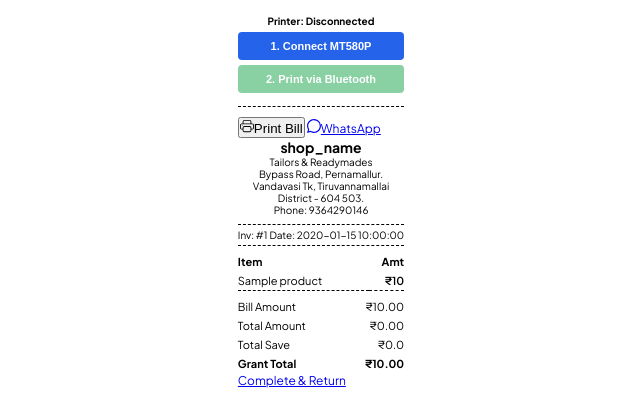
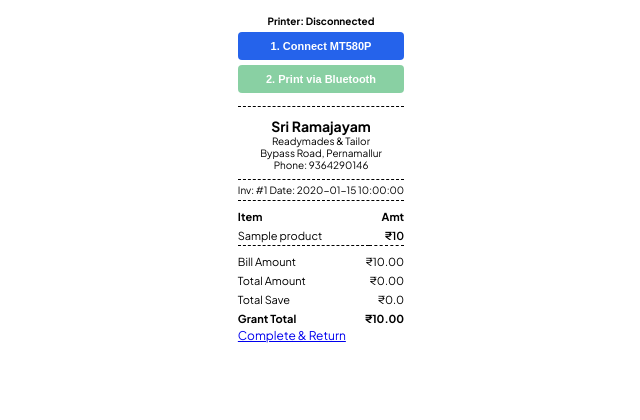
Before and after one commit to bharath7418/Billing, a Flask app: page /bill_show_page/1 in a window 1280 px wide. Shown: the top 420 px of the page, without its empty margins (319-959 px from the left). Run offline with Flask 3, Linux system fonts and the light colour scheme; data comes from the database, SQL or seed files in the repository; tables that the repository leaves empty hold one stand-in row (values such as "Sample post").

Commit message:
testing progress

```diff
--- a/templates/bill_show_page.html
+++ b/templates/bill_show_page.html
@@ -131,7 +131,7 @@
         <button id="btn-bt-print" class="btn-bt" disabled>2. Print via Bluetooth</button>
       </div>
 
-      <!-- Top Action Buttons -->
+      <!-- Top Action Buttons
       <div class="action-panel">
         <button class="btn print-btn" onclick="window.print()">
           <svg width="14" height="14" fill="currentColor" viewBox="0 0 16 16">
@@ -144,16 +144,16 @@
             <path d="M13.601 2.326A7.854 7.854 0 0 0 7.994 0C3.627 0 .068 3.558.064 7.926c0 1.399.366 2.76 1.057 3.965L0 16l4.204-1.102a7.933 7.933 0 0 0 3.79.965h.004c4.368 0 7.926-3.558 7.93-7.93A7.898 7.898 0 0 0 13.6 2.326zM7.994 14.521a6.573 6.573 0 0 1-3.356-.92l-.24-.144-2.494.654.666-2.433-.156-.251a6.56 6.56 0 0 1-1.007-3.505c0-3.626 2.957-6.584 6.591-6.584a6.56 6.56 0 0 1 4.64 1.93 6.56 6.56 0 0 1 1.921 4.646c0 3.627-2.95 6.582-6.565 6.582z" />
           </svg>WhatsApp
         </a>
-      </div>
+      </div>-->
 
       <!-- Receipt Card -->
       <div class="receipt-card">
         <header class="shop-header">
           {% for s in shop %}
-            <h1 class="shop-name">{{ s.shop_name }}</h1>
-            <p class="shop-title">{{ s.shop_title }}</p>
-            <p class="shop-details">{{ s.shop_location }}</p>
-            <p class="shop-details">Phone: {{ s.shop_phone_number }}</p>
+            <h1 class="shop-name">Sri Ramajayam</h1>
+            <p class="shop-title">Readymades & Tailor</p>
+            <p class="shop-details">Bypass Road, Pernamallur</p>
+            <p class="shop-details">Phone: 9364290146</p>
           {% endfor %}
         </header>
 
```
